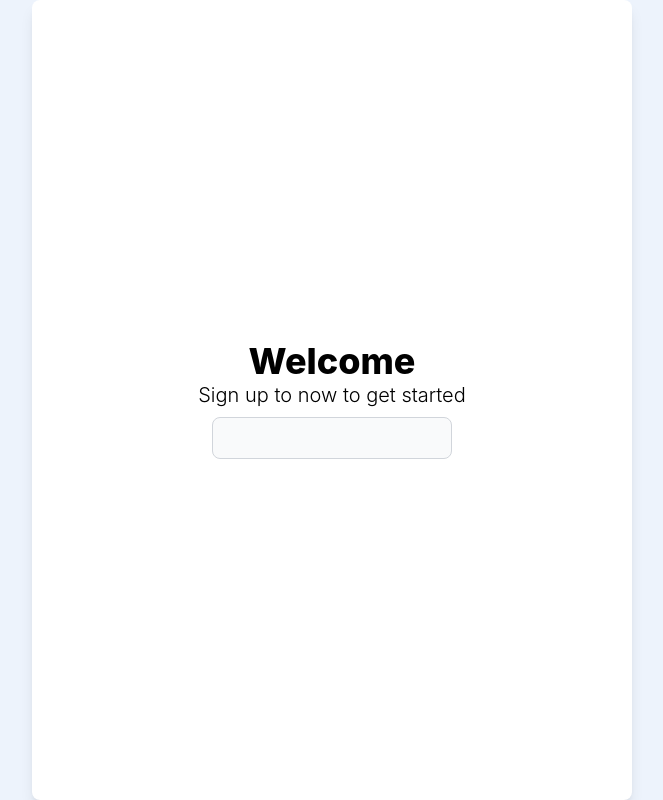
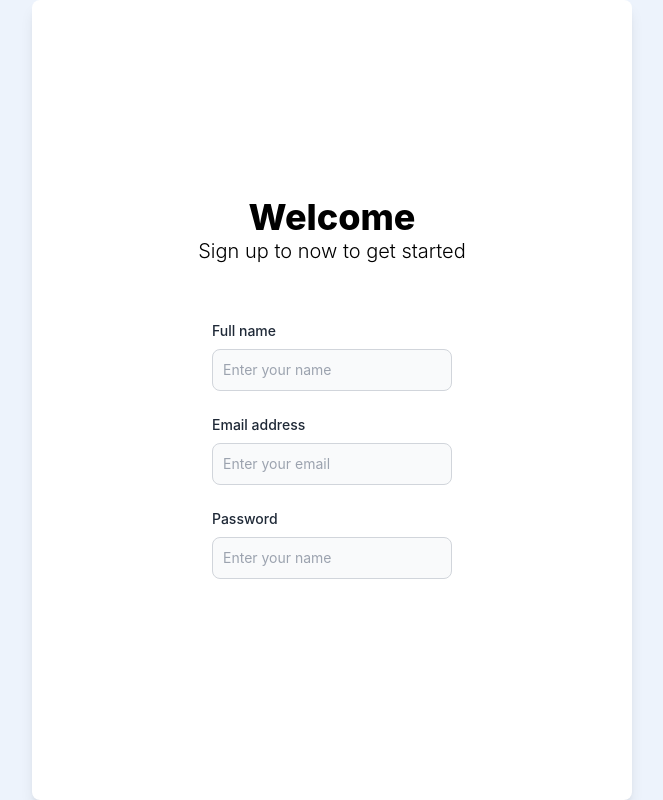
Before and after one commit to IT21239298/MERN-Stack-Messenger-Clone, a React (Create React App) app in the folder client/: page / in a window 1280 px wide. Shown: the whole page, without its empty margins (308-971 px from the left). Built offline with nearby package versions, Linux system fonts and the light colour scheme.

Commit message:
create form

```diff
--- a/client/src/modules/Form/index.js
+++ b/client/src/modules/Form/index.js
@@ -4,8 +4,28 @@ const Form = () => {
   return (
     <div className="bg-white w-[600px] h-[800px] shadow-lg rounded-lg flex flex-col justify-center items-center">
       <div className=" text-4xl font-extrabold">Welcome</div>
-      <div className=" text-xl font-light">Sign up to now to get started</div>
-      <Input/>
+      <div className=" text-xl font-light mb-14">
+        Sign up to now to get started
+      </div>
+      <Input
+        label="Full name"
+        name="name"
+        placeholder="Enter your name"
+        className="mb-6"
+      />
+      <Input
+        label="Email address"
+        name="email"
+        placeholder="Enter your email"
+        className="mb-6"
+      />
+      <Input
+        label="Password"
+        type="password"
+        name="password"
+        placeholder="Enter your name"
+        className="mb-6"
+      />
     </div>
   );
 };
```
